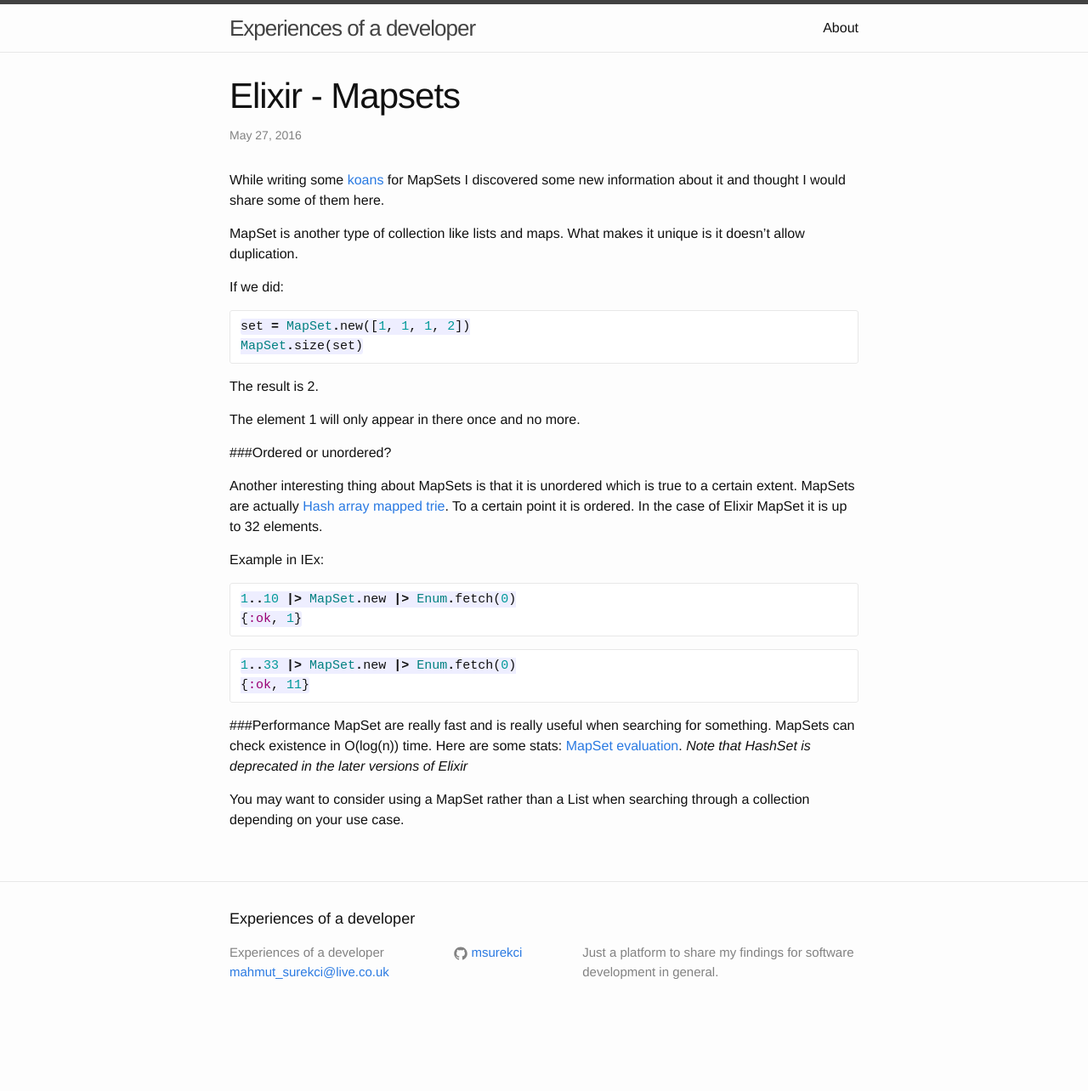
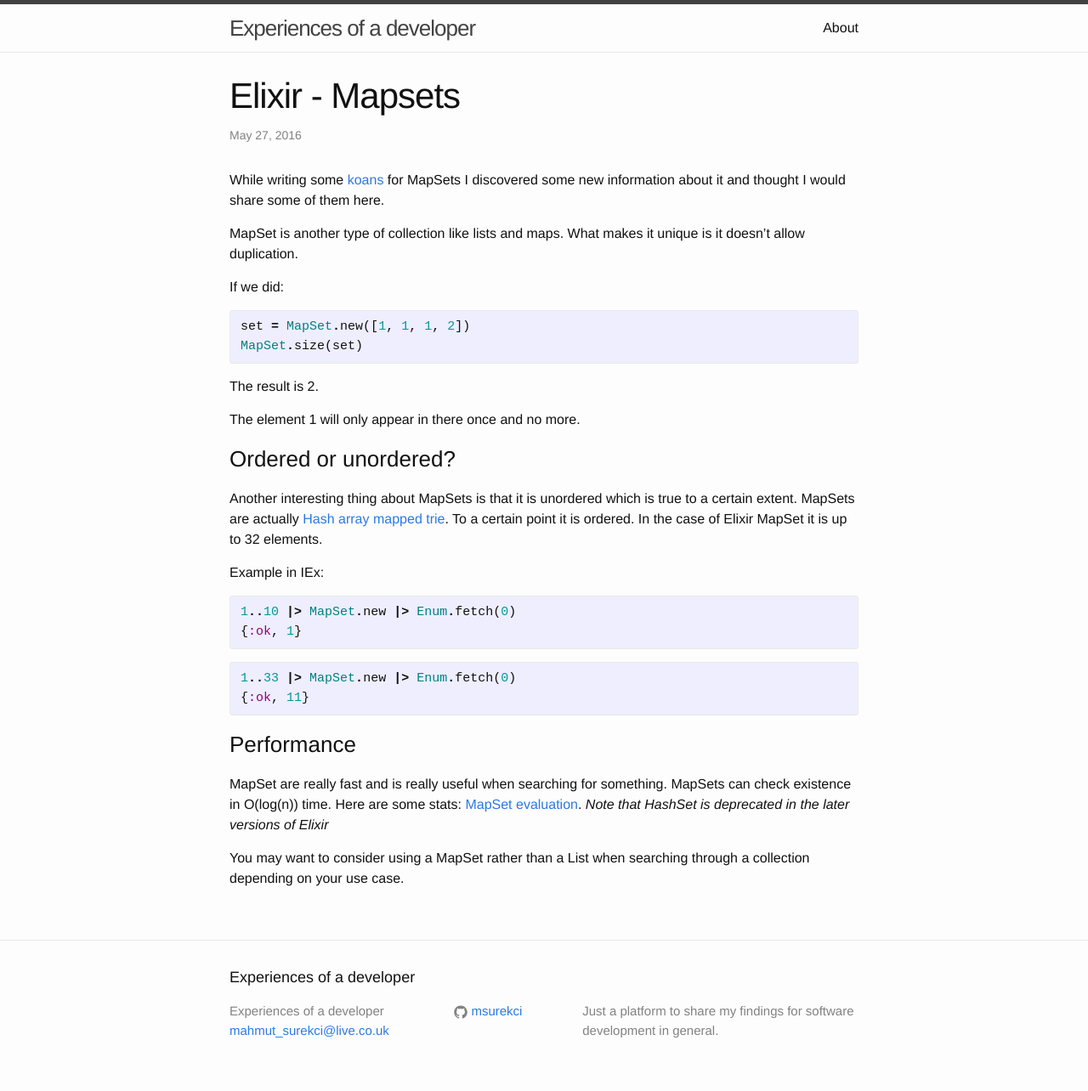
Before and after one commit to msurekci/msurekci.github.io, a Jekyll site: the page built from _posts/2016-05-27-elixir-mapsets.markdown, in a window 1280 px wide. Shown: the whole page at 85% size. Built offline with Jekyll 4.4.1, drawn with Linux system fonts in a browser that asks for light colours; before the commit the page ends 1215 px from its top, so only the background shows below that.

Commit message:
fix formatting

````diff
--- a/_posts/2016-05-27-elixir-mapsets.markdown
+++ b/_posts/2016-05-27-elixir-mapsets.markdown
@@ -10,32 +10,32 @@ While writing some [koans](https://github.com/elixirkoans/elixir-koans) for MapS
 MapSet is another type of collection like lists and maps. What makes it unique is it doesn't allow duplication.
 
 If we did:
-```elixir
+{% highlight elixir %}
 set = MapSet.new([1, 1, 1, 2])
 MapSet.size(set)
-```
+{% endhighlight %}
 
 The result is 2.
 
 The element 1 will only appear in there once and no more.
 
-###Ordered or unordered?
+### Ordered or unordered?
 
 Another interesting thing about MapSets is that it is unordered which is true to a certain extent. MapSets are actually [Hash array mapped trie](https://en.wikipedia.org/wiki/Hash_array_mapped_trie). To a certain point
 it is ordered. In the case of Elixir MapSet it is up to 32 elements.
 
 Example in IEx:
-```elixir
+{% highlight elixir %}
 1..10 |> MapSet.new |> Enum.fetch(0)
 {:ok, 1}
-```
+{% endhighlight %}
 
-```elixir
+{% highlight elixir %}
 1..33 |> MapSet.new |> Enum.fetch(0)
 {:ok, 11}
-```
+{% endhighlight %}
 
-###Performance
+### Performance
 MapSet are really fast and is really useful when searching for something. MapSets can check existence in O(log(n)) time. Here are some stats: [MapSet evaluation](https://gist.github.com/lexmag/32977ce8fd7cb44ddefa).
 _Note that HashSet is deprecated in the later versions of Elixir_
 
````
